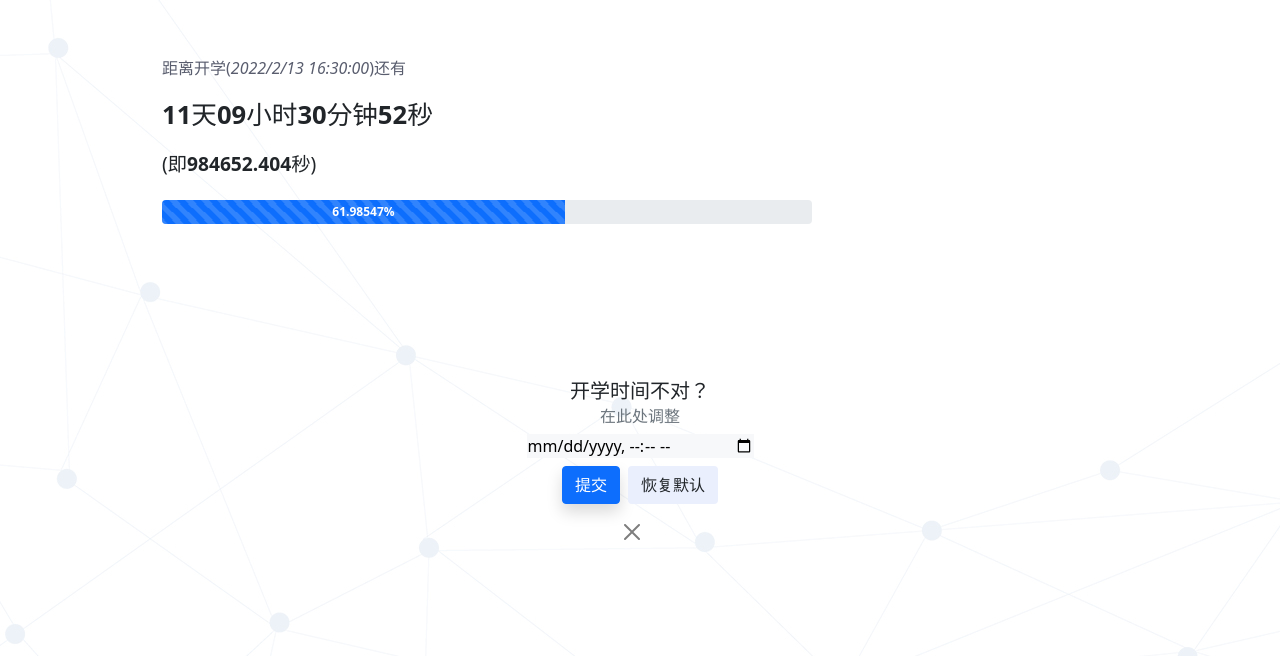
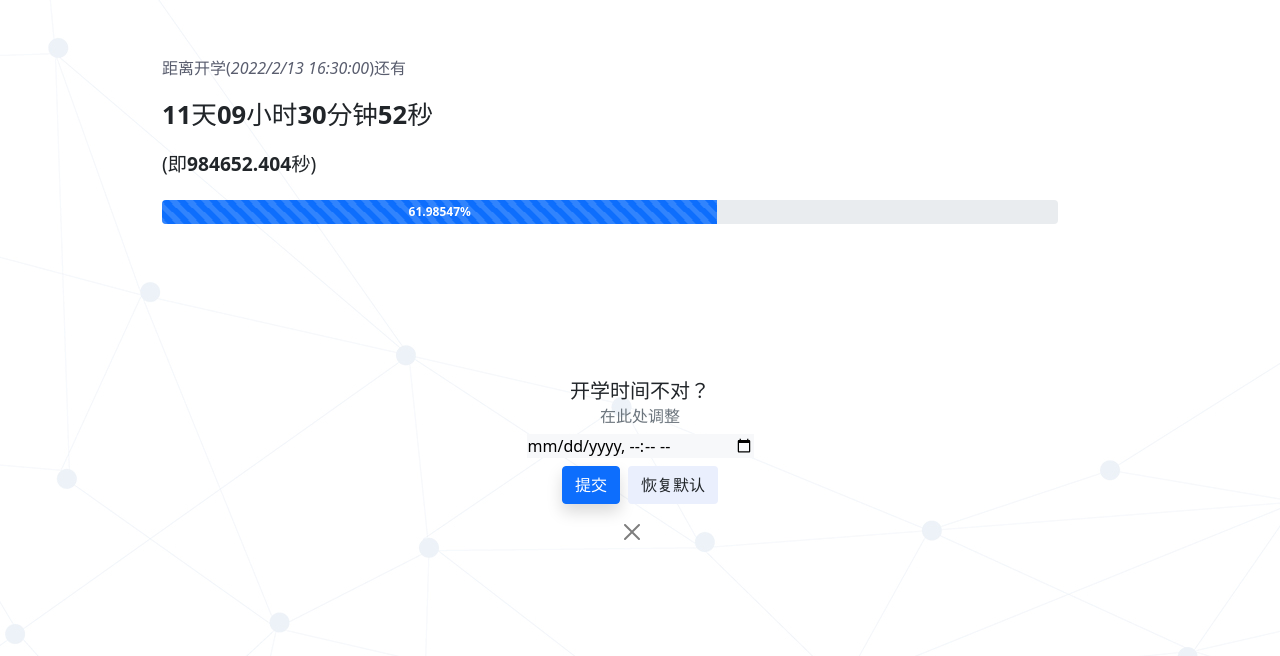
Before and after one commit to NoNormalCreeper/school-countdown, a Flask app: page / in a window 1280 px wide. Shown: the part 144-800 px from the top of the page. Run offline with Flask 2, Linux system fonts and the light colour scheme; data that the repository does not hold is empty; some libraries are stand-ins or nearby versions.

Commit message:
fixed bug of cant load pictures

```diff
--- a/static/count.js
+++ b/static/count.js
@@ -92,6 +92,7 @@ function jumpToGithub(){
 }
 
 function start(){
+    window.setTimeout("",400);  // 展示加载环
     var width=document.body.offsetWidth;
     if(width>700){
         document.getElementById("bar1").setAttribute("style",("width: 700px"));
--- a/templates/index.html
+++ b/templates/index.html
@@ -5,7 +5,7 @@
     <meta charset="UTF-8">
     <meta name="viewport" content="width=device-width, initial-scale=1">
     <title>幸福倒计时</title>
-    <link rel="shortcut icon" href="../lib/icon.ico">
+    <link rel="shortcut icon" href="../static/icon.ico">
     <link rel="stylesheet" href="https://cdn.staticfile.org/twitter-bootstrap/5.1.1/css/bootstrap.min.css">
     <link type="text/css" rel="stylesheet" href="../static/style.css">
     <style>
@@ -65,7 +65,7 @@
     </style>
 </head>
 
-<body onload="start();" background="/lib/background.jpg">
+<body onload="start();" background="../static/background.jpg">
     <!-- <script src="https://unpkg.com/spacingjs" defer></script>定位插件 按住alt选择元素以查看该元素与其他元素间的位置关系 -->
     <script type="text/javascript" src="../static/count.js"></script>
     <script src="https://cdn.staticfile.org/popper.js/2.9.3/umd/popper.min.js"></script>
@@ -79,7 +79,7 @@
         <div class="acounter" onload="start();">
             <div class="tmr" id="timer"><div class="spinner-border text-muted"><span class="visually-hidden">Loading...</span></div></div>
             <!-- <div id="percent">Loading...</div> -->
-            <div class="progress" style="height: 2em;width:650px;margin-top: 2em;">
+            <div class="progress" style="height: 2em;width:70vw;margin-top: 2em;">
                 <div class="progress-bar progress-bar-striped progress-bar-animated" role="progressbar"
                     aria-valuenow="10" aria-valuemin="0" aria-valuemax="100" style="width: 0%;display: inline;"
                     id="bar1"></div>
```
Also changed, not shown: lib/icon.svg (deleted), static/background.jpg (renamed from lib/background.jpg), static/icon.ico (renamed from lib/icon.ico).
